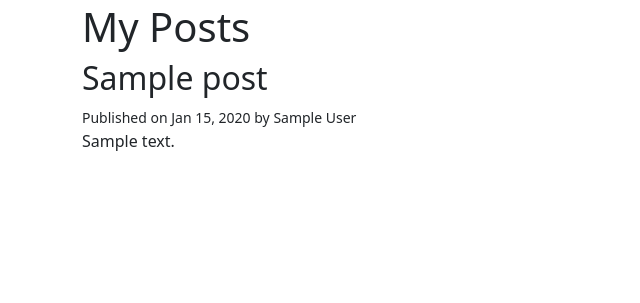
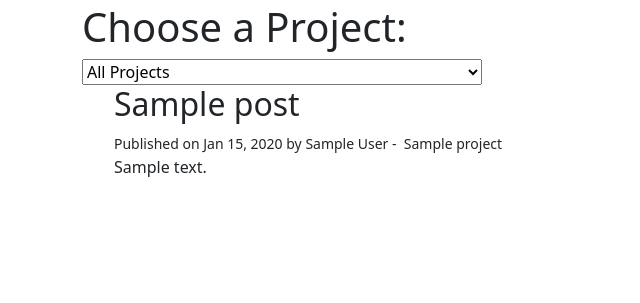
Before and after one commit to moose46/django-playground, a Django app: template django_project/blog/templates/blog/home.html in a window 1280 px wide. Shown: the part 37-340 px from the top of the page, without its empty margins (0-640 px from the left). Run offline with Django 5.2, Linux system fonts and the light colour scheme; the template is opened without the code that fills it: most values are stand-ins (such as "Sample title", 1, 10 or a date in 2020); some libraries are stand-ins or nearby versions.

Commit message:
Tuesday 04-09

```diff
--- a/django_project/blog/templates/blog/home.html
+++ b/django_project/blog/templates/blog/home.html
@@ -1,10 +1,20 @@
 {% extends 'base.html' %}
 {% load django_bootstrap5 %}
 {% block content %}
-  <h1>My Posts</h1>
+  <h1><label for="project-select">Choose a Project:</label></h1>
+  <form method="post" novalidate">
+    {% csrf_token %}
+    <select name="project=select" id="id" onchange="this.form.submit()">
+      <option value="0" selected>All Projects</option>
+      {% for project in projects %}
+        <option value="{{ project.id }}">{{ project.name }}</option>
+      {% endfor %}
+    </select>
+  </form>
+  <ul>
   {% for post in posts %}
     <h2>{{ post.title }}</h2>
-    <small>Published on {{ post.published_at|date:'M d, Y' }} by {{ post.author|title }}</small>
+    <small>Published on {{ post.published_at|date:'M d, Y' }} by {{ post.author|title }}&nbsp-&nbsp {{ post.project }}</small>
     <p>{{ post.content }}</p>
 
     {% if request.user.is_authenticated and request.user == post.author %}
--- a/django_project/blog/urls.py
+++ b/django_project/blog/urls.py
@@ -3,6 +3,9 @@ from django.urls import path
 from . import views
 
 urlpatterns = [
+    path("", views.home, name="posts"),
+    path("<int:project_id>", views.home, name="posts"),
+    # http://localhost:8081/post/create
     path("", views.home, name="posts"),
     # http://localhost:8081/post/create
     path("post/create/", views.create_post, name="post-create"),
```
Also changed, not shown: django_project/blog/forms.py (+17 -1 lines), django_project/blog/views.py (+47 -30 lines), django_project/django_project/urls.py (+12 -2 lines), django_project/templates/base.html (indentation only).
